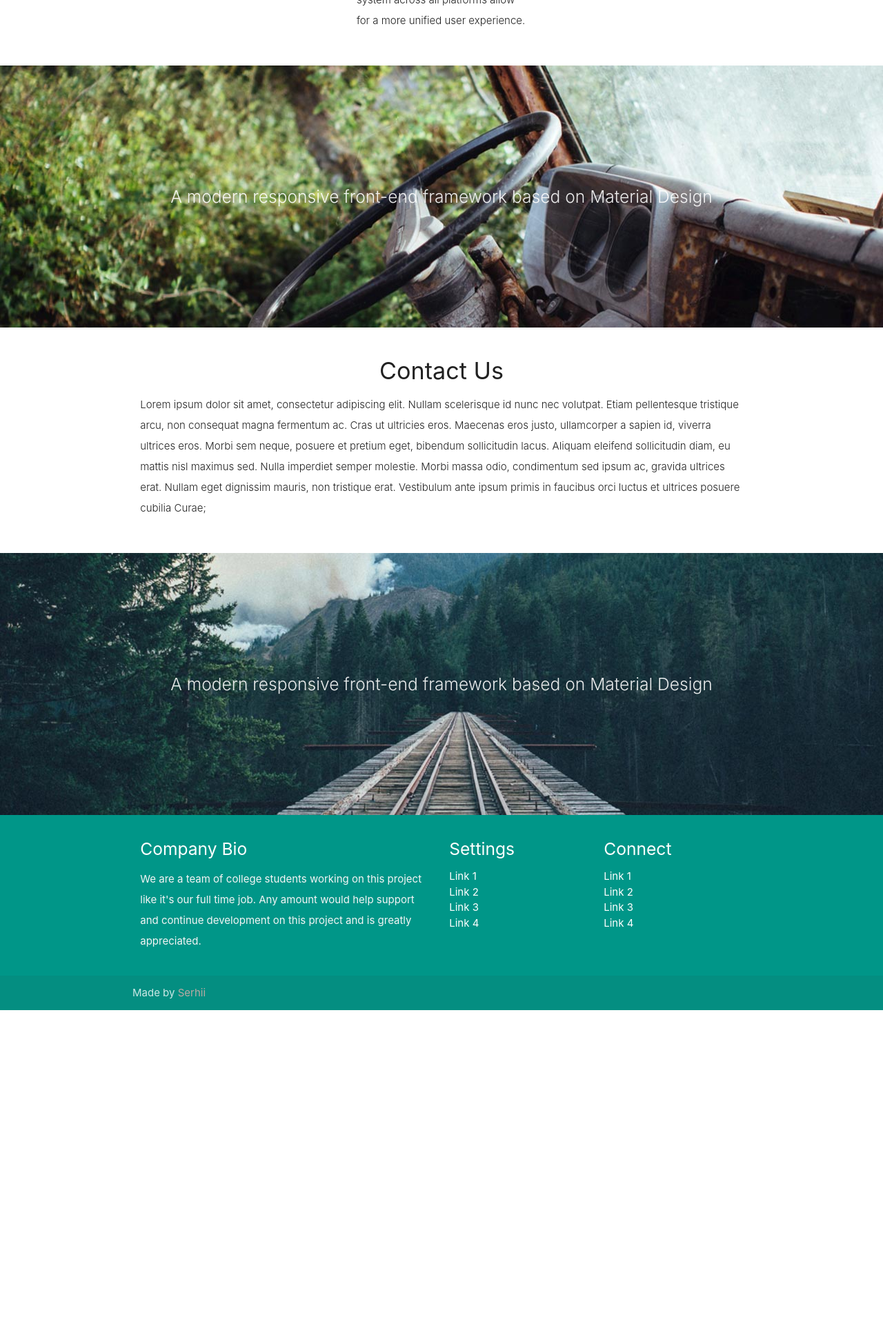
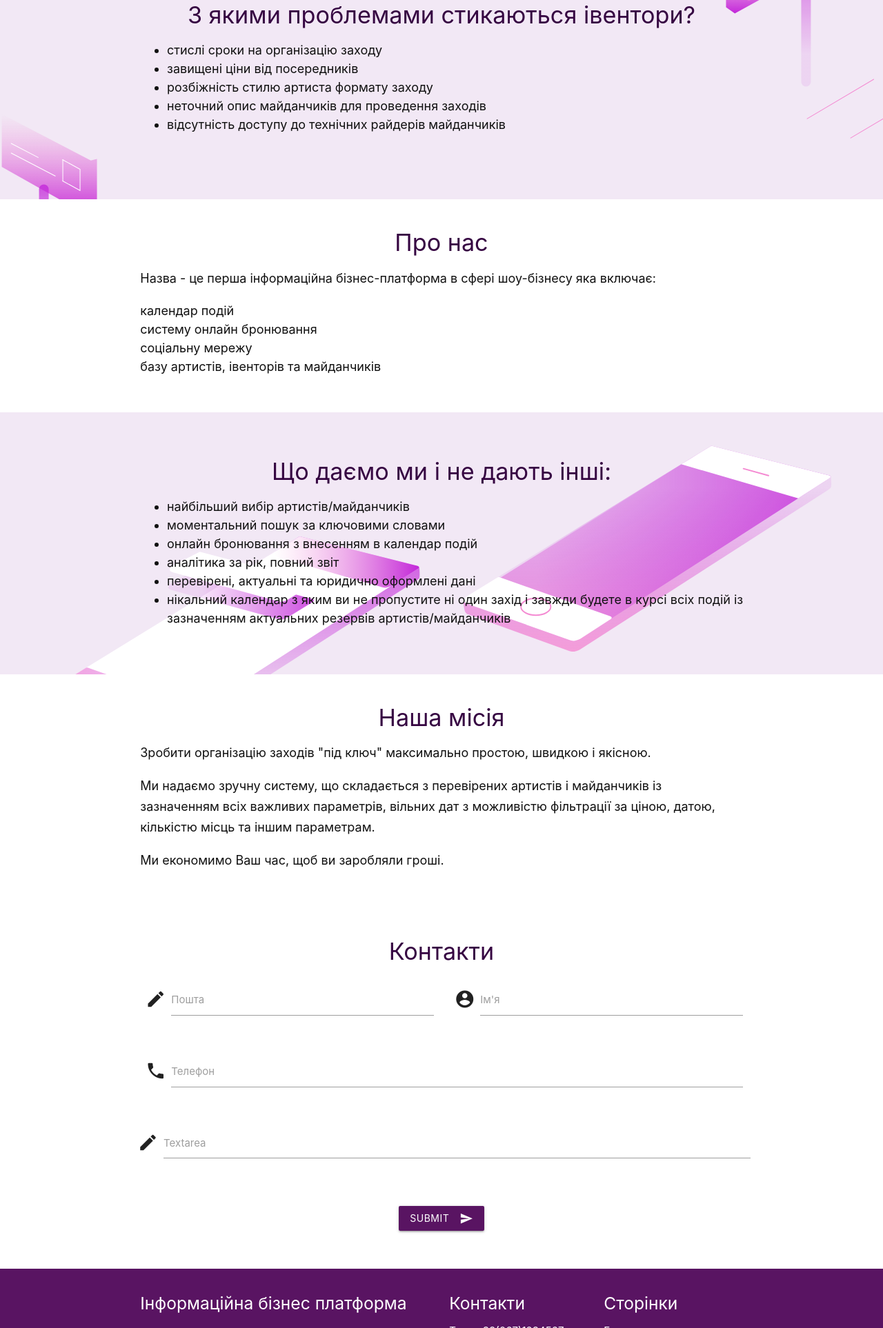
Before and after one commit to SergeyGavriluk/SergeyGavriluk.github.io, a plain HTML site: page index.html in a window 1280 px wide. Shown: the part 874-2800 px from the top of the page at 69% size. Before the commit the page ends 2339 px from the top, so only its background shows below. Drawn offline with nearby package versions, Linux system fonts and the light colour scheme.

Commit message:
Add content

```diff
--- a/index.html
+++ b/index.html
@@ -4,27 +4,26 @@
   <meta http-equiv="Content-Type" content="text/html; charset=UTF-8"/>
   <meta name="viewport" content="width=device-width, initial-scale=1"/>
   <title>Parallax Template - Materialize</title>
-
-  <!-- CSS  -->
   <link href="https://fonts.googleapis.com/icon?family=Material+Icons" rel="stylesheet">
-<!--  <link href="css/materialize.css" type="text/css" rel="stylesheet" media="screen,projection"/>-->
-  <!-- Compiled and minified CSS -->
   <link rel="stylesheet" href="https://cdnjs.cloudflare.com/ajax/libs/materialize/1.0.0/css/materialize.min.css">
   <link href="style.css" type="text/css" rel="stylesheet" media="screen,projection"/>
 </head>
-<body>
-  <nav class="white" role="navigation">
+<body class="content-wrap">
+  <nav class="main-theme" role="navigation">
     <div class="nav-wrapper container">
       <a id="logo-container" href="#" class="brand-logo">Logo</a>
       <ul class="right hide-on-med-and-down">
-        <li><a href="#">Кто мы</a></li>
-        <li><a href="#">Шоу-бизнес</a></li>
-        <li><a href="#">Наша миссия</a></li>
-        <li><a href="#">Контакты</a></li>
+        <li><a href="#block-1">Головна</a></li>
+        <li><a href="#block-2">Про нас</a></li>
+        <li><a href="#block-3">Наша місія</a></li>
+        <li><a href="#block-4">Контакти</a></li>
       </ul>
 
       <ul id="nav-mobile" class="sidenav">
-        <li><a href="#">Navbar Link</a></li>
+        <li><a href="#block-1">Головна</a></li>
+        <li><a href="#block-2">Про нас</a></li>
+        <li><a href="#block-3">Наша місія</a></li>
+        <li><a href="#block-4">Контакти</a></li>
       </ul>
       <a href="#" data-target="nav-mobile" class="sidenav-trigger"><i class="material-icons">menu</i></a>
     </div>
@@ -34,51 +33,72 @@
     <div class="section no-pad-bot">
       <div class="container">
         <br><br>
-        <h1 class="header center teal-text text-lighten-2">Весь шоу-бизнес на одном ресурсеe</h1>
+        <h1 class="header center text-color">Інформаційна бізнес платформа</h1>
         <div class="row center">
-          <h5 class="header col s12 light">Что будет с тем, кто медлит на рынке? </h5>
-        </div>
-        <div class="row center">
-          <a href="http://materializecss.com/getting-started.html" id="download-button" class="btn-large waves-effect waves-light teal lighten-1">Get Started</a>
+          <h2 class="header col s12 text-color-second">Весь шоу-бізнес на одному ресурсі </h2>
         </div>
         <br><br>
 
       </div>
     </div>
-    <div class="parallax"><img src="background1.jpg" alt="Unsplashed background img 1"></div>
+    <div class="parallax"><img src="bg-1.svg" alt="Unsplashed background img 1"></div>
   </div>
 
 
-  <div class="container">
+  <div class="container main-block" id="block-1">
     <div class="section">
 
-      <!--   Icon Section   -->
       <div class="row">
-        <div class="col s12 m4">
-          <div class="icon-block">
-            <h2 class="center brown-text"><i class="material-icons">flash_on</i></h2>
-            <h5 class="center">Speeds up development</h5>
+        <div class="col s12 center">
+          <h3><i class="mdi-content-send brown-text"></i></h3>
+          <h4 class="text-color">Стистема взаємодії </h4>
+          <p class="left-align light">
+            <p class="left-align light">Вам набридло витрачати час на довгі пошуки артистів, спілкуватися з некомпетентними менеджерами, перевіряти технічні можливості майданчиків та оновлювати застарілі бази контактів? </p>
+            <p class="left-align light"> Ми вже зробили це за вас! </p>
+            <p class="left-align light">Створили систему для взаємодії артистів, майданчиків та івенторів. </p>
 
-            <p class="light">We did most of the heavy lifting for you to provide a default stylings that incorporate our custom components. Additionally, we refined animations and transitions to provide a smoother experience for developers.</p>
-          </div>
+          </p>
         </div>
+      </div>
 
-        <div class="col s12 m4">
-          <div class="icon-block">
-            <h2 class="center brown-text"><i class="material-icons">group</i></h2>
-            <h5 class="center">User Experience Focused</h5>
+    </div>
+  </div>
 
-            <p class="light">By utilizing elements and principles of Material Design, we were able to create a framework that incorporates components and animations that provide more feedback to users. Additionally, a single underlying responsive system across all platforms allow for a more unified user experience.</p>
-          </div>
+  <div class="parallax-container valign-wrapper problems-block">
+    <div class="section no-pad-bot">
+      <div class="container">
+        <div class="row center">
+          <h4 class="text-color">З якими проблемами стикаються івентори?</h4>
+          <p>
+          <ul class="left-align light">
+            <li>стислі сроки на організацію заходу</li>
+            <li>завищені ціни від посередників</li>
+            <li>розбіжність стилю артиста формату заходу</li>
+            <li>неточний опис майданчиків для проведення заходів</li>
+            <li>відсутність доступу до технічних райдерів майданчиків</li>
+          </ul>
+          </p>
+
         </div>
+      </div>
+    </div>
+    <div class="parallax"><img src="bg-2.svg" alt="Unsplashed background img 2"></div>
+  </div>
 
-        <div class="col s12 m4">
-          <div class="icon-block">
-            <h2 class="center brown-text"><i class="material-icons">settings</i></h2>
-            <h5 class="center">Easy to work with</h5>
+  <div class="container about-us-block" id="block-2">
+    <div class="section">
 
-            <p class="light">We have provided detailed documentation as well as specific code examples to help new users get started. We are also always open to feedback and can answer any questions a user may have about Materialize.</p>
-          </div>
+      <div class="row">
+        <div class="col s12 center">
+          <h3><i class="mdi-content-send brown-text"></i></h3>
+          <h4 class="text-color">Про нас</h4>
+          <p class="left-align light">Назва -  це перша інформаційна бізнес-платформа в сфері шоу-бізнесу яка включає:</p>
+          <ul class="left-align light">
+            <li>календар подій</li>
+            <li>систему онлайн бронювання</li>
+            <li>соціальну мережу</li>
+            <li>базу артистів, івенторів та майданчиків</li>
+          </ul>
         </div>
       </div>
 
@@ -86,25 +106,39 @@
   </div>
 
 
-  <div class="parallax-container valign-wrapper">
+  <div class="parallax-container valign-wrapper give-block">
     <div class="section no-pad-bot">
       <div class="container">
         <div class="row center">
-          <h5 class="header col s12 light">A modern responsive front-end framework based on Material Design</h5>
+          <h4 class="text-color">Що даємо ми і не дають інші: </h4>
+          <ul class="left-align light">
+            <li>найбільший вибір артистів/майданчиків</li>
+            <li>моментальний пошук за ключовими словами</li>
+            <li>онлайн бронювання з внесенням в календар подій</li>
+            <li>аналітика за рік, повний звіт</li>
+            <li>перевірені, актуальні та юридично оформлені дані</li>
+            <li>нікальний календар з яким ви не пропустите ні один захід і завжди будете в курсі всіх подій із зазначенням актуальних резервів артистів/майданчиків</li>
+          </ul>
         </div>
       </div>
     </div>
-    <div class="parallax"><img src="background2.jpg" alt="Unsplashed background img 2"></div>
+    <div class="parallax"><img src="bg-4.svg" alt="Unsplashed background img 3"></div>
   </div>
 
-  <div class="container">
+  <div class="container mission-block" id="block-3">
     <div class="section">
 
       <div class="row">
         <div class="col s12 center">
           <h3><i class="mdi-content-send brown-text"></i></h3>
-          <h4>Contact Us</h4>
-          <p class="left-align light">Lorem ipsum dolor sit amet, consectetur adipiscing elit. Nullam scelerisque id nunc nec volutpat. Etiam pellentesque tristique arcu, non consequat magna fermentum ac. Cras ut ultricies eros. Maecenas eros justo, ullamcorper a sapien id, viverra ultrices eros. Morbi sem neque, posuere et pretium eget, bibendum sollicitudin lacus. Aliquam eleifend sollicitudin diam, eu mattis nisl maximus sed. Nulla imperdiet semper molestie. Morbi massa odio, condimentum sed ipsum ac, gravida ultrices erat. Nullam eget dignissim mauris, non tristique erat. Vestibulum ante ipsum primis in faucibus orci luctus et ultrices posuere cubilia Curae;</p>
+          <h4 class="text-color">Наша місія</h4>
+          <p class="left-align light">Зробити організацію заходів "під ключ" максимально простою, швидкою і якісною.</p>
+          <p class="left-align light">
+            Ми надаємо зручну систему, що складається з перевірених артистів і майданчиків із зазначенням всіх важливих
+            параметрів, вільних дат з можливістю фільтрації за ціною,  датою, кількістю місць та іншим параметрам.
+          </p>
+          <p class="left-align light">Ми економимо Ваш час, щоб ви заробляли гроші.</p>
+
         </div>
       </div>
 
@@ -112,42 +146,84 @@
   </div>
 
 
-  <div class="parallax-container valign-wrapper">
-    <div class="section no-pad-bot">
-      <div class="container">
-        <div class="row center">
-          <h5 class="header col s12 light">A modern responsive front-end framework based on Material Design</h5>
+  <div class="container contacts-block" id="block-4">
+    <div class="section">
+
+      <div class="row">
+        <div class="col s12 center">
+          <h3><i class="mdi-content-send brown-text"></i></h3>
+          <h4 class="text-color">Контакти</h4>
+
+          <div class="row">
+            <form class="col s12">
+              <div class="row">
+                <div class="input-field col s6">
+                  <i class="material-icons prefix">mode_edit</i>
+                  <input id="email" type="email" class="validate">
+                  <label for="email">Пошта</label>
+                </div>
+                <div class="input-field col s6">
+                  <i class="material-icons prefix">account_circle</i>
+                  <input id="last_name" type="text" class="validate">
+                  <label for="last_name">Ім'я</label>
+                </div>
+              </div>
+              <div class="row">
+                <div class="input-field col s12">
+                  <i class="material-icons prefix">phone</i>
+                  <input id="mob" type="text" class="validate">
+                  <label for="mob">Телефон</label>
+                </div>
+              </div>
+              <div class="row">
+                <form class="col s12">
+                  <div class="row">
+                    <div class="input-field col s12">
+                      <i class="material-icons prefix">mode_edit</i>
+                      <textarea id="textarea1" class="materialize-textarea"></textarea>
+                      <label for="textarea1">Textarea</label>
+                    </div>
+                  </div>
+                </form>
+              </div>
+              <button class="btn waves-effect waves-light" type="submit" name="action">Submit
+                <i class="material-icons right">send</i>
+              </button>
+            </form>
+          </div>
+
         </div>
       </div>
+
     </div>
-    <div class="parallax"><img src="background3.jpg" alt="Unsplashed background img 3"></div>
   </div>
 
   <footer class="page-footer teal">
     <div class="container">
       <div class="row">
         <div class="col l6 s12">
-          <h5 class="white-text">Company Bio</h5>
-          <p class="grey-text text-lighten-4">We are a team of college students working on this project like it's our full time job. Any amount would help support and continue development on this project and is greatly appreciated.</p>
+          <h5 class="white-text">Інформаційна бізнес платформа</h5>
+          <p class="grey-text text-lighten-4">
+            Весь шоу-бізнес на одному ресурсі
+          </p>
 
 
         </div>
         <div class="col l3 s12">
-          <h5 class="white-text">Settings</h5>
+          <h5 class="white-text">Контакти</h5>
           <ul>
-            <li><a class="white-text" href="#!">Link 1</a></li>
-            <li><a class="white-text" href="#!">Link 2</a></li>
-            <li><a class="white-text" href="#!">Link 3</a></li>
-            <li><a class="white-text" href="#!">Link 4</a></li>
+            <li><a class="white-text" href="#!"> Тел.: +38(067)1234567 </a></li>
+            <li><a class="white-text" href="#!"> Факс.: +38(067)1234567 </a></li>
+            <li><a class="white-text" href="#!">Пошта: info@iventcompany.com</a></li>
+            <li><a class="white-text" href="#!">вул. Коновальцева 36, м. Київ</a></li>
           </ul>
         </div>
         <div class="col l3 s12">
-          <h5 class="white-text">Connect</h5>
+          <h5 class="white-text">Сторінки</h5>
           <ul>
-            <li><a class="white-text" href="#!">Link 1</a></li>
-            <li><a class="white-text" href="#!">Link 2</a></li>
-            <li><a class="white-text" href="#!">Link 3</a></li>
-            <li><a class="white-text" href="#!">Link 4</a></li>
+            <li><a class="white-text" href="#!">Головна</a></li>
+            <li><a class="white-text" href="#!">Про нас</a></li>
+            <li><a class="white-text" href="#!">Наша місія</a></li>
           </ul>
         </div>
       </div>
@@ -155,17 +231,13 @@
     <div class="footer-copyright">
       <div class="container">
       Made by
-<!--        <a class="brown-text text-lighten-3" href="http://materializecss.com">Materialize</a>-->
-        <a class="brown-text text-lighten-3" href="#">Serhii</a>
+        <a class="brown-text text-lighten-3" href="#">Serhii Havryliuk</a>
       </div>
     </div>
   </footer>
 
-
   <!--  Scripts-->
   <script src="https://code.jquery.com/jquery-2.1.1.min.js"></script>
-<!--  <script src="js/materialize.js"></script>-->
-  <!-- Compiled and minified JavaScript -->
   <script src="https://cdnjs.cloudflare.com/ajax/libs/materialize/1.0.0/js/materialize.min.js"></script>
   <script src="init.js"></script>
 
--- a/style.css
+++ b/style.css
@@ -55,3 +55,89 @@ p {
 footer.page-footer {
   margin: 0;
 }
+
+/* ------------------ Serhii added -----------------*/
+:root {
+  --main-bg-color: #591462;
+  --title-color: #360642;
+}
+.main-theme{
+  background-color: var(--main-bg-color);
+}
+.text-color {
+  color: var(--title-color);
+}
+.text-color-second {
+  color: #111;
+  font-size: 24px;
+  line-height: 34px;
+  font-weight: 400;
+}
+.content-wrap nav ul a, .content-wrap  nav .brand-logo{
+  color: white;
+}
+.content-wrap .sidenav-trigger {
+  color: white;
+}
+.content-wrap .sidenav {
+  background-color: var(--main-bg-color);
+  opacity: 0.8;
+}
+.content-wrap .parallax {
+  background-color: #f2e8f5;;
+}
+
+.content-wrap .parallax-container {
+  /*min-height: 570px;*/
+  color: #111;
+}
+
+.content-wrap .light {
+  font-size: 18px;
+  font-weight: 400;
+  color: #111;
+}
+
+/*//---------------------- main-block------------*/
+.problems-block.parallax-container{
+  line-height: inherit;
+}
+.problems-block.parallax-container ul{
+  margin-left: 50px;
+}
+.problems-block.parallax-container li{
+  list-style: disc;
+}
+
+/*//--------------------- give-block -------------//*/
+.give-block.parallax-container{
+  line-height: inherit;
+}
+.give-block.parallax-container ul {
+  margin-left: 50px;
+}
+.give-block.parallax-container li{
+  list-style: disc;
+}
+
+/*//---------------------- about-us------------*/
+.mission-block ul{
+  margin-left: 40px;
+}
+.mission-block li{
+  list-style: disc !important;
+}
+
+/*---------- forms -------*/
+.content-wrap .btn, .btn-large, .btn-small {
+  background-color: var(--main-bg-color);
+}
+.content-wrap .btn:hover, .content-wrap .btn-large:hover, .content-wrap .btn-small:hover {
+  opacity: 0.8;
+  background-color: var(--main-bg-color);
+}
+
+/*//--------------------- Footer-------------//*/
+.content-wrap .teal {
+  background-color: var(--main-bg-color) !important;
+}
```
Also changed, not shown: background1.jpg (deleted), background2.jpg (deleted), background3.jpg (deleted), bg-1.svg (added), bg-2.svg (added), bg-3.svg (added), bg-4.svg (added).
